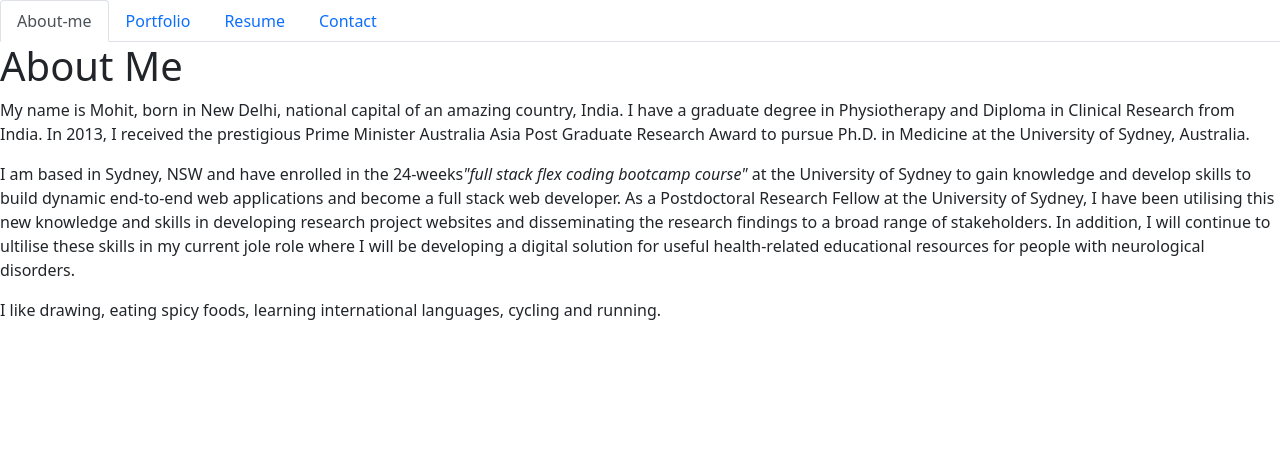
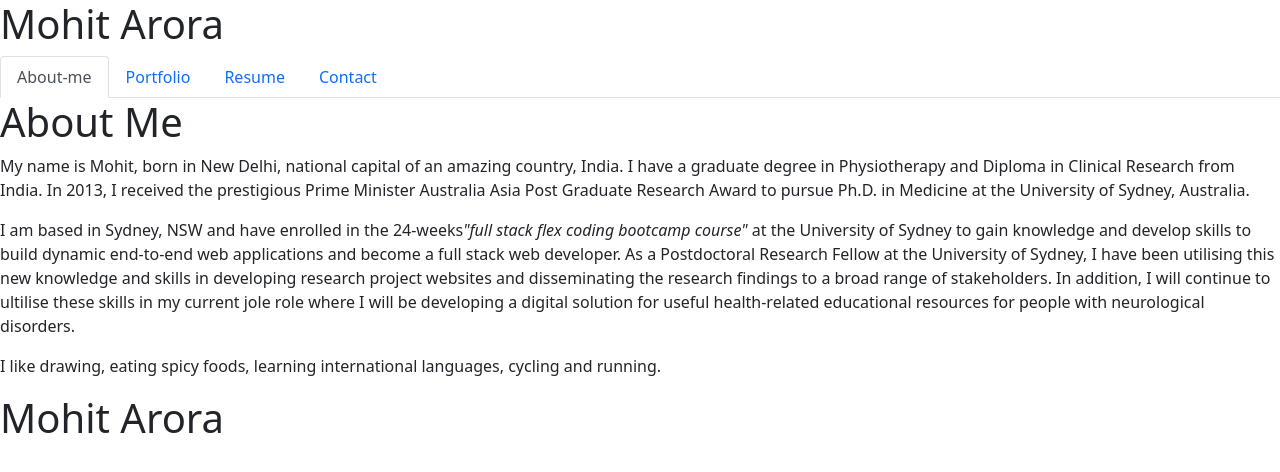
Before and after one commit to marora7926/react-portfolio, a React (Create React App) app: page / in a window 1280 px wide. Shown: the top 472 px of the page. Built offline with nearby package versions, Linux system fonts and the light colour scheme.

Commit message:
added header and footer

```diff
--- a/package.json
+++ b/package.json
@@ -12,6 +12,7 @@
     "react": "^17.0.2",
     "react-dom": "^17.0.2",
     "react-scripts": "4.0.3",
+    "react-spring": "^9.2.4",
     "web-vitals": "^1.1.2"
   },
   "scripts": {
--- a/src/App.js
+++ b/src/App.js
@@ -1,6 +1,16 @@
 import React from "react";
+import Header from "./components/Header";
 import PortfolioContainer from "./components/PortfolioContainer";
+import Footer from "./components/Footer";
 
-const App = () => <PortfolioContainer />;
+const App = () => {
+    return (
+        <div>
+            <Header />
+            <PortfolioContainer />
+            <Footer />
+        </div>
+    );
+}
 
 export default App;
--- a/src/components/Footer.js
+++ b/src/components/Footer.js
@@ -0,0 +1,11 @@
+import React from 'react';
+
+function Footer() {
+    return (
+      <footer className="footer">
+        <h1>Mohit Arora</h1>
+      </footer>
+    );
+  }
+
+  export default Footer;
--- a/src/components/Header.js
+++ b/src/components/Header.js
@@ -0,0 +1,11 @@
+import React from 'react';
+
+function Header() {
+    return (
+      <footer className="footer">
+        <h1>Mohit Arora</h1>
+      </footer>
+    );
+  }
+
+  export default Header;
```
Also changed, not shown: 1 other file (tests, documents, lock files or other folders).
